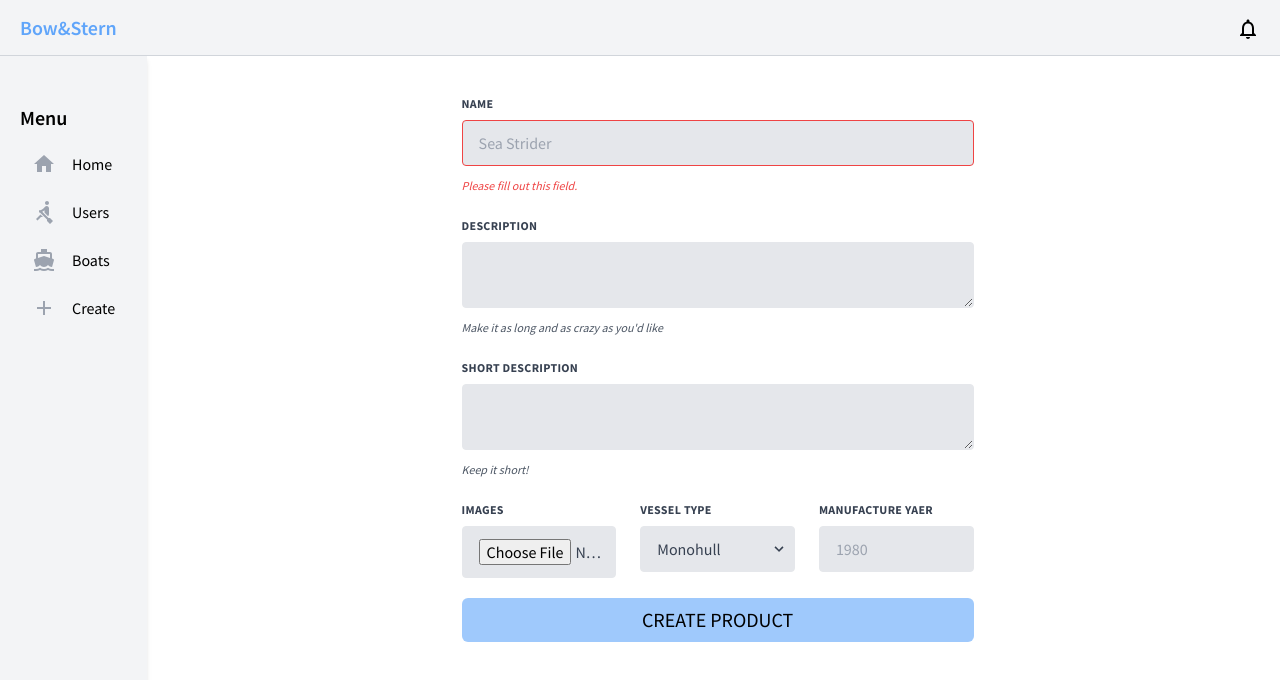
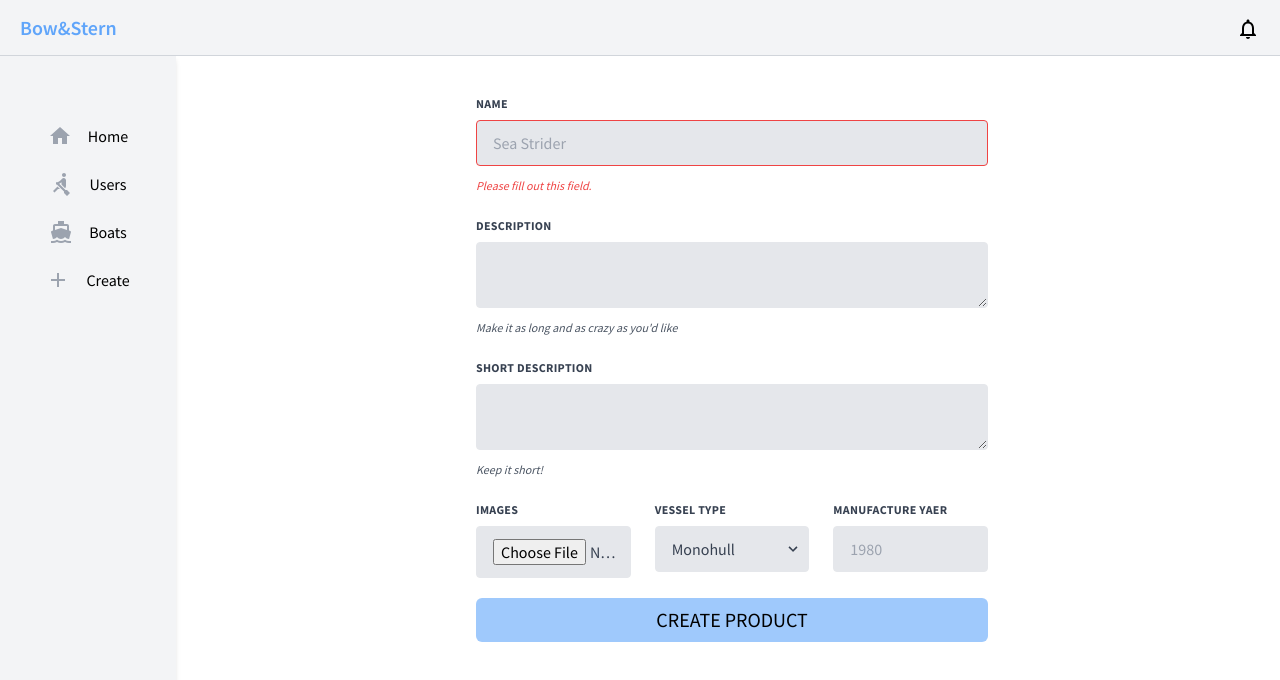
Before and after one commit to FranMessina/dashboard-bowandstern, a React (Create React App) app: page /new-product in a window 1280 px wide. Shown: the top 680 px of the page. Built offline with nearby package versions, Linux system fonts and the light colour scheme.

Commit message:
Pequenios cambios al sidebar

```diff
--- a/src/components/Sidebar.jsx
+++ b/src/components/Sidebar.jsx
@@ -1,4 +1,11 @@
-import { Add, DirectionsBoat, Home, Menu, Rowing } from "@material-ui/icons";
+import {
+	Add,
+	Close,
+	DirectionsBoat,
+	Home,
+	Menu,
+	Rowing,
+} from "@material-ui/icons";
 import React, { useState } from "react";
 import { Link } from "react-router-dom";
 
@@ -17,9 +24,10 @@ export default function Sidebar() {
 			<div
 				className={
 					open
-						? "bg-gray-100 w-40 heightCalc flex flex-col px-5 items-start justify-start transition-all duration-200 sticky left-0 top-14 xl:px-5 xl:w-40 xl:items-start z-40 shadow-lg select-none"
-						: "bg-gray-100 w-10 heightCalc flex flex-col items-center justify-start sticky top-14 left-0 transition-all duration-200 xl:items-start xl:w-40 xl:px-5 z-40 shadow-md select-none"
+						? "bg-gray-100 w-44 heightCalc flex flex-col px-5 items-start justify-start transition-all duration-200 sticky left-0 top-14 xl:px-5 xl:w-44 xl:items-center z-40 shadow-lg select-none"
+						: "bg-gray-100 w-10 heightCalc flex flex-col items-center justify-start sticky top-14 left-0 transition-all duration-200 xl:items-center xl:w-44 xl:px-5 z-40 shadow-md select-none flex-[1]"
 				}>
+				{!open ? (
 					<Menu
 						className={
 							open
@@ -28,14 +36,17 @@ export default function Sidebar() {
 						}
 						onClick={toggleMenu}
 					/>
-				<span
+				) : (
+					<Close
 						className={
 							open
-							? "xl:inline font-semibold text-xl transition-all duration-300"
-							: "hidden xl:inline font-semibold text-xl transition-all duration-300"
-					}>
-					Menu
-				</span>
+								? "mt-4 mb-6 xl:opacity-0 xl:mt-0 ml-auto transition-all duration-300 cursor-pointer"
+								: "mt-4 mb-6 xl:opacity-0 xl:mt-0 transition-all duration-300 cursor-pointer"
+						}
+						onClick={toggleMenu}
+					/>
+				)}
+
 				<Link to='/'>
 					<div
 						className={
--- a/src/pages/Create.jsx
+++ b/src/pages/Create.jsx
@@ -2,6 +2,7 @@ import React from "react";
 
 function Create() {
 	return (
+		<div className='w-5/6 mx-auto'>
 			<div className='flex justify-center items-start w-full'>
 				<form className='w-full max-w-lg mt-10 ml-2'>
 					<div className='flex flex-wrap -mx-3 mb-6'>
@@ -110,6 +111,7 @@ function Create() {
 					</div>
 				</form>
 			</div>
+		</div>
 	);
 }
 
```
Lines whose indentation alone changed are shown as unchanged.
